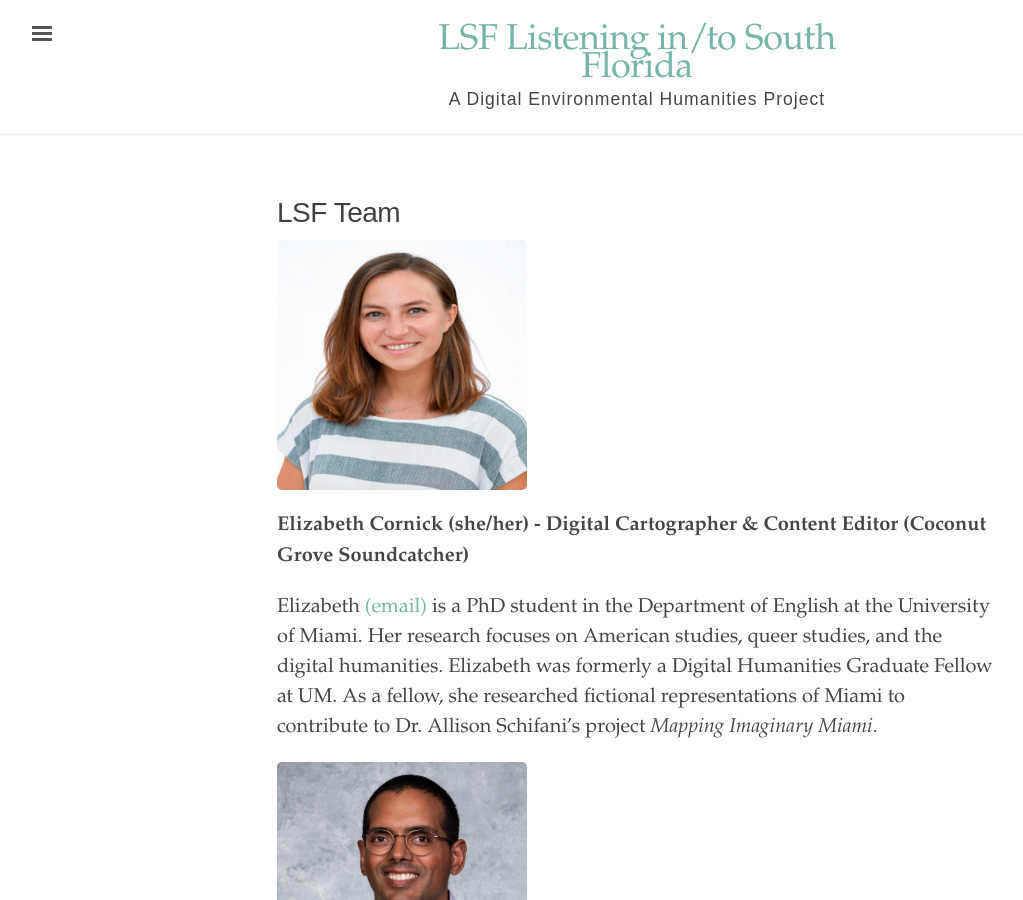
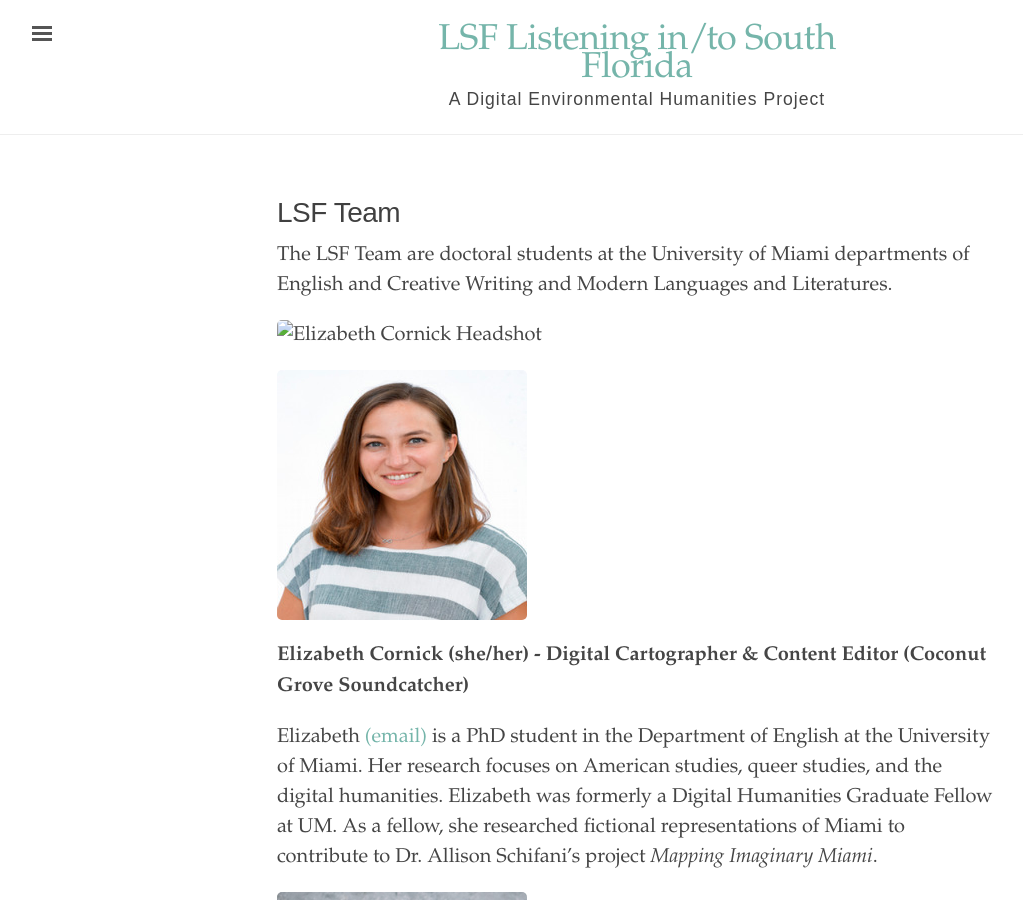
Before and after one commit to rm4-25/lsf_3, a Jekyll site: the page built from LSF Team.md, in a window 1280 px wide and 900 px high. Shown: the whole window, without its empty margins (3-1026 px from the left). Built offline with Jekyll 4.4.1, drawn with Linux system fonts in a browser that asks for light colours.

Commit message:
Update LSF Team.md
Added markdown method for image to see if it fixes viewing.

```diff
--- a/LSF Team.md
+++ b/LSF Team.md
@@ -3,6 +3,10 @@ layout: page
 title: LSF Team
 order: 4
 ---
+
+The LSF Team are doctoral students at the University of Miami departments of English and Creative Writing and Modern Languages and Literatures.
+
+![Elizabeth Cornick Headshot](/assests/elizabeth_cornick_headshot.jpg)
 
 <img src="https://github.com/rm4-25/lsf_3/blob/main/assets/elizabeth_cornick_headshot.jpg" alt="Elizabeth" style="width:250px;height:250px;">
 
```
